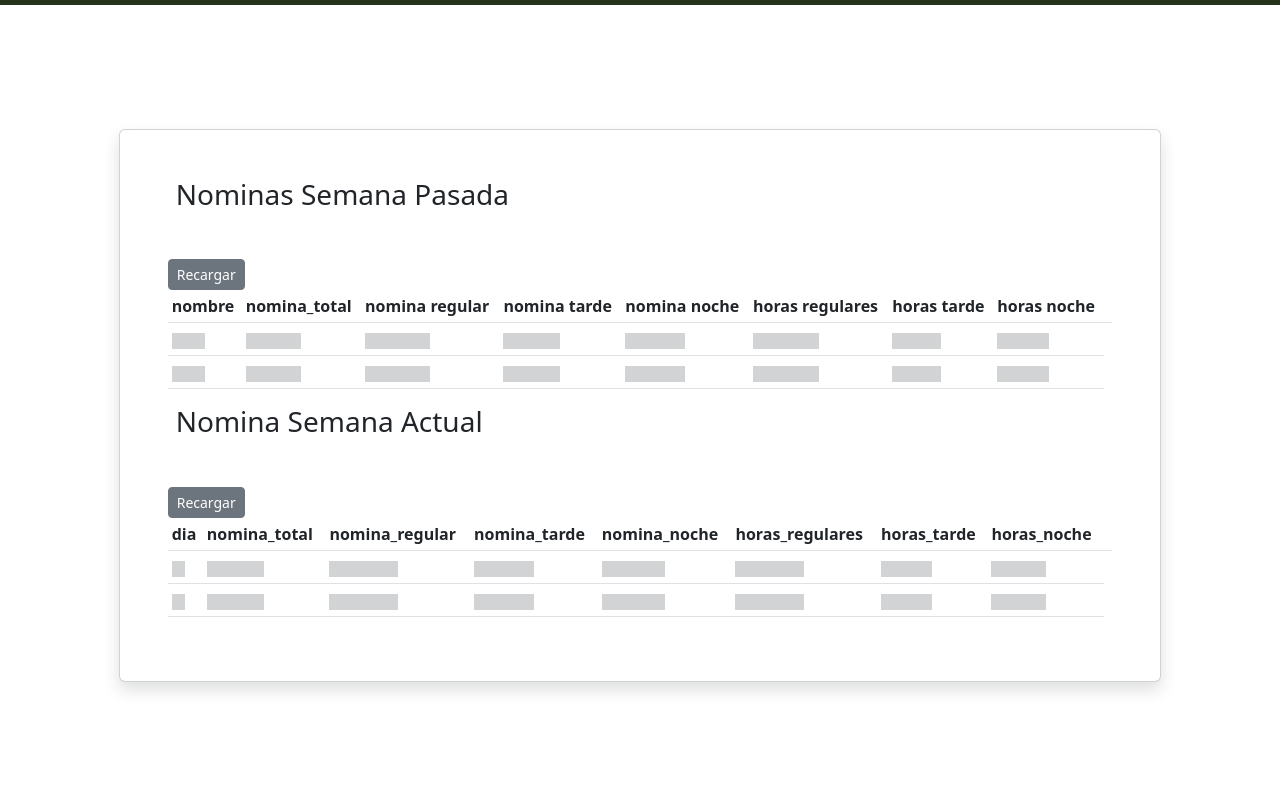
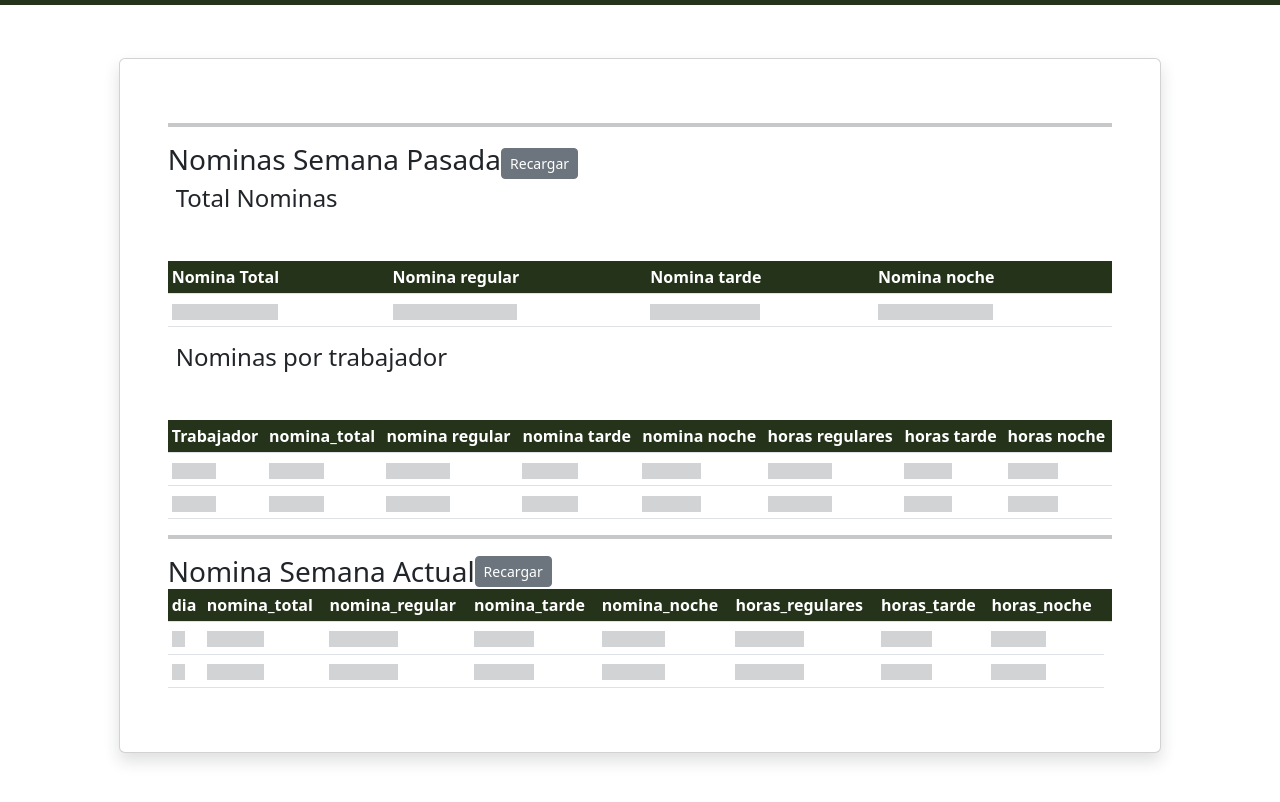
Before and after one commit to cuentaEscolar/papFinWeb, a website with bundled scripts: page Payroll.html in a window 1280 px wide. Shown: the part 58-860 px from the top of the page. Built offline with nearby package versions, Linux system fonts and the light colour scheme; no server answers.

Commit message:
nominas for regular users done!!! 	new file:   .env 	modified:   Clockin.html 	modified:   Login.html 	modified:   Payroll.html 	modified:   routes/db_stuff.js 	modified:   src/styles.css 	modified:   src/weekly_payroll.js

```diff
--- a/Payroll.html
+++ b/Payroll.html
@@ -14,11 +14,9 @@
 
 <nav class="navbar bg-custom navbar-expand-lg sticky-top navbar-light   justify-content-center ">
 	<div class="collapse navbar-collapse justify-content-center " id="navbarNav">
-
 		<a class="navbar-brand" href="#">
 		      <img src="./img/logo.png" alt="FV" style="width:80px;" class="rounded-pill">
 		</a>
-
 		<ul class="navbar-nav ">
 			<li class="nav-item bg-custom ">
 				<a class="nav-link" href="./Login.html">Login</a>
@@ -29,14 +27,13 @@
 			<li class="nav-item bg-custom  " id = "clockout-li">
 				<a class="nav-link " id="clockout-a" href="./Clockout.html">Registrar Salida</a>
 			</li>
-      <li class="nav-item bg-custom  id="register_user_li">
+			<li class="nav-item bg-custom"  id="register_user_li">
 				<a class="nav-link " id="register_user_a" href="./RegisterUser.html">Nuevo Empleado</a>
 			</li>
 
 			<li class="nav-item bg-custom " id="payroll_li">
 				<a class="nav-link " id="payroll_a" href="./Payroll.html">Nominas</a>
 			</li>
-
 		</ul>
 	</div>
 </nav>
@@ -46,16 +43,48 @@
 	<div class="row d-flex justify-content-center align-items-center h-100">
 		<div class="col-lg-10 col-xl-10">
 			<div class="card shadow register-user-card">
+        <div class="card-body p-4 p-md-5">
 
-          <div class="card-body p-4 p-md-5">
-            <h3 class="mb-4 pb-2 pb-md-0 mb-md-5 px-md-2">Nominas Semana Pasada</h3>
+          <hr class="border-4  border-dark" >
+          <div class="d-flex align-items-center">
+            <h3 class="pb-2 pb-md-0 ">Nominas Semana Pasada</h3>
             <button type="button" class="btn btn-secondary btn-sm" id="full-week-payroll-button">Recargar</button>
+          </div>
 
-<table class="table table-sm" id="full-week-payroll">
-  <thead>
+
+					<h4 class="mb-4 pb-2 pb-md-0 mb-md-5 px-md-2">Total Nominas</h4>
+          <table class="table table-sm table-stripped " id="full-week-payroll-total">
+            <thead class="table-custom">
               <tr>
 
-      <th scope="col"> nombre    </th>
+                <th scope="col"> Nomina Total </th>
+                <th scope="col"> Nomina regular </th>
+                <th scope="col"> Nomina tarde </th>
+                <th scope="col"> Nomina noche </th>
+
+              </tr>
+            </thead>
+
+          <tbody id="full-week-payroll-body-total">
+
+            <tr>
+            <td class="placeholder-glow"> <span class="placeholder col-6"></span> </td>
+            <td class="placeholder-glow"> <span class="placeholder col-6"></span> </td>
+            <td class="placeholder-glow"> <span class="placeholder col-6"></span> </td>
+            <td class="placeholder-glow"> <span class="placeholder col-6"></span> </td>
+            </tr>
+
+          </tbody>
+        </table>
+
+
+        <h4 class="mb-4 pb-2 pb-md-0 mb-md-5 px-md-2">Nominas por trabajador</h4>
+
+		<table class="table table-sm table-stripped" id="full-week-payroll">
+		<thead class="table-custom">
+		<tr>
+
+		<th scope="col"> Trabajador </th>
 		<th scope="col"> nomina_total </th>
 		  <th scope="col"> nomina regular </th>
 		  <th scope="col"> nomina tarde </th>
@@ -63,7 +92,6 @@
 		  <th scope="col"> horas regulares </th>
 		  <th scope="col"> horas tarde </th>
 		  <th scope="col"> horas noche </th>
-          <th scope="col">
 
 		</tr>
 		</thead>
@@ -97,12 +125,15 @@
 
 		</table>
 
-            <h3 class="mb-4 pb-2 pb-md-0 mb-md-5 px-md-2">Nomina Semana Actual</h3>
+    <hr class="border-4  border-dark" >
+    <div class="d-flex align-items-center">
+      <h3 class="m-0 pb-2 pb-md-0">Nomina Semana Actual</h3>
+      <button type="button" class="btn btn-secondary btn-sm" id="current-daily-payroll-button">Recargar</button>
+    </div>
 
-        <button type="button" class="btn btn-secondary btn-sm" id="current-daily-payroll-button">Recargar</button>
 
 		<table class="table table-sm" id="current-daily-payroll">
-  <thead>
+		<thead class="table-custom">
 		<tr>
 		<th scope="col"> dia        </th><th scope="col"> nomina_total </th><th scope="col"> nomina_regular </th><th scope="col"> nomina_tarde </th><th scope="col"> nomina_noche </th><th scope="col"> horas_regulares </th><th scope="col"> horas_tarde </th><th scope="col"> horas_noche </th><th scope="col">
 
--- a/src/styles.css
+++ b/src/styles.css
@@ -3,6 +3,12 @@ body {
     background-color: #f8f9fa;
     height: 100vh;
 }
+
+.table-custom{
+  background-color: #24331A;
+  color:white;
+}
+
 .bg-custom {
   background-color: #24331A;
   color:white;
--- a/src/weekly_payroll.js
+++ b/src/weekly_payroll.js
@@ -11,9 +11,36 @@ async function force_admin() {
 
 }
 
-async function load_last_week_payroll() {
 
-  const response = await fetch('/api/weekly_payroll');
+async function load_last_week_payroll_total() {
+
+  const response = await fetch('/api/weekly_payroll/total');
+  const nominas = (await response.json())[0];
+  console.log(nominas);
+
+  const tbody = document.getElementById("full-week-payroll-body-total");
+
+  tbody.innerHTML = "";
+
+  nominas.forEach(nomina_empleado => {
+
+    const row = document.createElement("tr");
+    Object.values(nomina_empleado).forEach(text => {
+      const cell = document.createElement("td");
+      cell.textContent = text; // Safe text insertion
+      row.appendChild(cell);
+    });
+
+    tbody.appendChild(row);
+
+  });
+
+}
+
+
+async function load_last_week_payroll_employees() {
+
+  const response = await fetch('/api/weekly_payroll/employees');
   const nominas = (await response.json())[0];
   console.log(nominas);
 
@@ -63,7 +90,9 @@ async function load_current_week_payroll() {
 
 document.getElementById('full-week-payroll-button').addEventListener('click', async (e) => {
   e.preventDefault();
-  load_last_week_payroll();
+
+  load_last_week_payroll_employees();
+  load_last_week_payroll_total();
 });
 
 
@@ -73,5 +102,6 @@ document.getElementById('current-daily-payroll-button').addEventListener('click'
 });
 force_admin();
 
-load_last_week_payroll();
+load_last_week_payroll_employees();
+load_last_week_payroll_total();
 load_current_week_payroll();
```
Also changed, not shown: Clockin.html (+1 -1 lines), Login.html (+1 -1 lines), routes/db_stuff.js (+12 -2 lines), 1 other file. Lines whose indentation alone changed are shown as unchanged.
